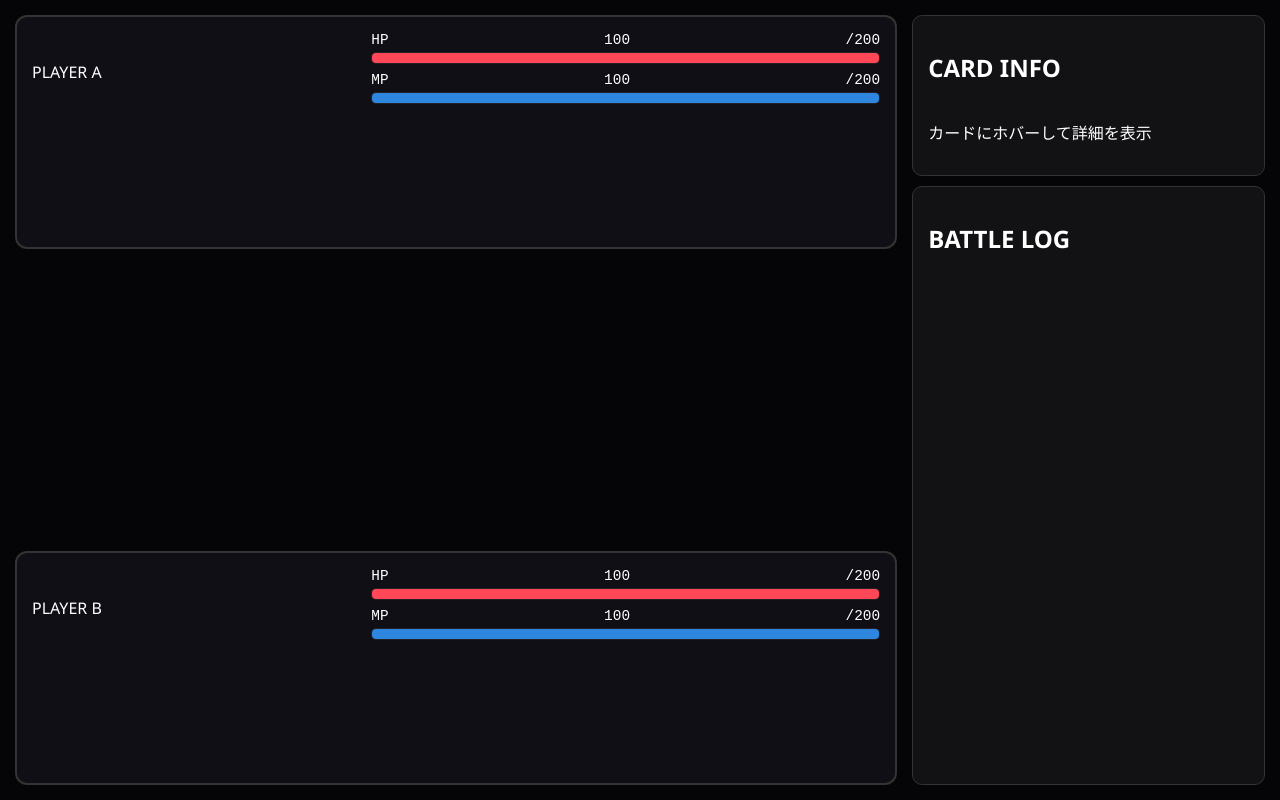
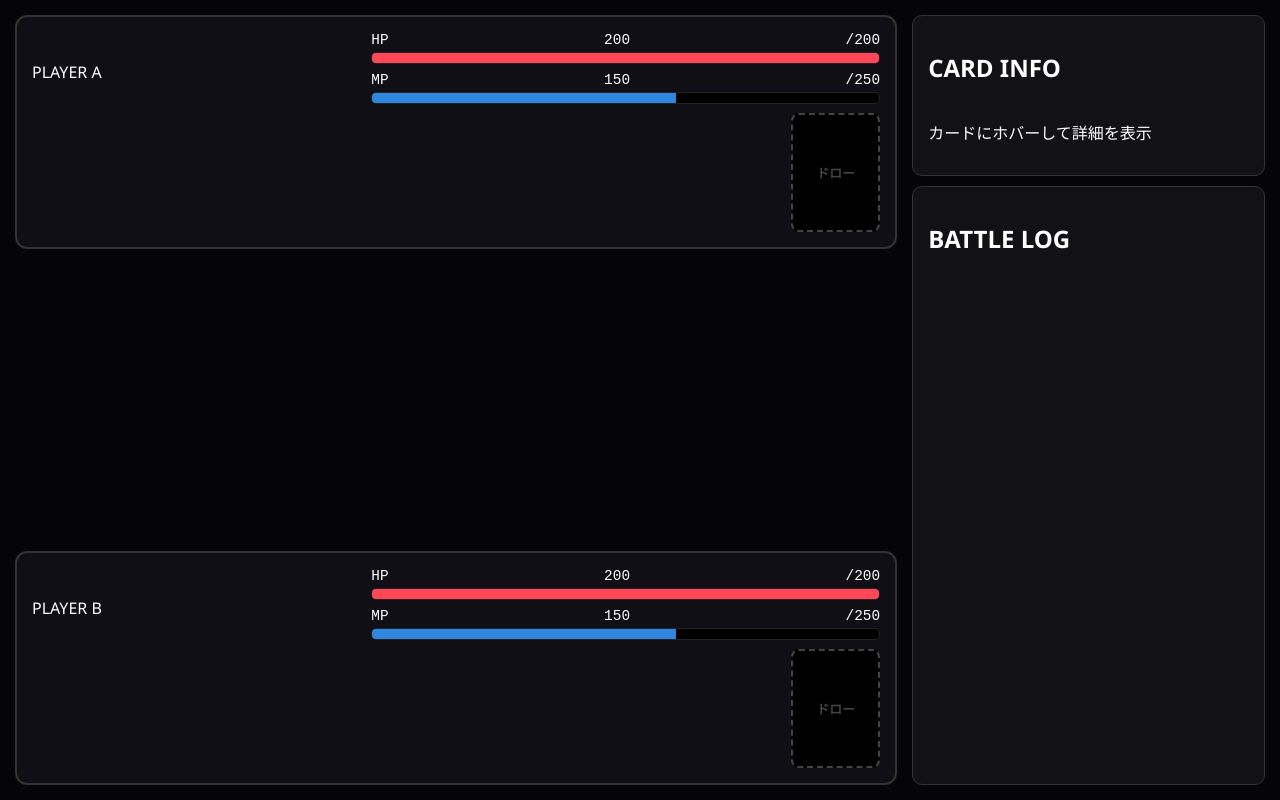
Before and after one commit to RuukRey1412/the-game, a website: page public/index.html in a window 1280 px wide. Drawn offline with nearby package versions, Linux system fonts and the light colour scheme; no server answers.

Commit message:
Update index.html

```diff
--- a/public/index.html
+++ b/public/index.html
@@ -18,30 +18,32 @@
                 <div class="player-header">
                     <span class="player-name">PLAYER A</span>
                     <div class="stats-container">
-                        <div class="gauge-label">HP <span id="p1-hp">100</span>/200</div>
-                        <div class="gauge-bar"><div id="p1-hp-bar" class="gauge-fill hp"></div></div>
-                        <div class="gauge-label">MP <span id="p1-mp">100</span>/200</div>
-                        <div class="gauge-bar"><div id="p1-mp-bar" class="gauge-fill mp"></div></div>
+                        <div class="gauge-label">HP <span id="p1-hp">200</span>/200</div>
+                        <div class="gauge-bar"><div id="p1-hp-bar" class="gauge-fill hp" style="width: 100%;"></div></div>
+                        <div class="gauge-label">MP <span id="p1-mp">150</span>/250</div>
+                        <div class="gauge-bar"><div id="p1-mp-bar" class="gauge-fill mp" style="width: 60%;"></div></div>
                     </div>
                 </div>
                 <div id="p1-hand" class="hand-container"></div>
+                <div id="p1-draw-zone" class="draw-zone" onclick="manualDraw()">ドロー</div>
             </div>
 
             <div id="action-center">
-                <button id="skip-btn" onclick="takeAction()" style="display:none;">なにもしないで終了</button>
+                <button id="skip-btn" onclick="takeAction()" style="display:none;">終了</button>
             </div>
 
             <div id="p2-area" class="player-box">
                 <div class="player-header">
                     <span class="player-name">PLAYER B</span>
                     <div class="stats-container">
-                        <div class="gauge-label">HP <span id="p2-hp">100</span>/200</div>
-                        <div class="gauge-bar"><div id="p2-hp-bar" class="gauge-fill hp"></div></div>
-                        <div class="gauge-label">MP <span id="p2-mp">100</span>/200</div>
-                        <div class="gauge-bar"><div id="p2-mp-bar" class="gauge-fill mp"></div></div>
+                        <div class="gauge-label">HP <span id="p2-hp">200</span>/200</div>
+                        <div class="gauge-bar"><div id="p2-hp-bar" class="gauge-fill hp" style="width: 100%;"></div></div>
+                        <div class="gauge-label">MP <span id="p2-mp">150</span>/250</div>
+                        <div class="gauge-bar"><div id="p2-mp-bar" class="gauge-fill mp" style="width: 60%;"></div></div>
                     </div>
                 </div>
                 <div id="p2-hand" class="hand-container"></div>
+                <div id="p2-draw-zone" class="draw-zone" onclick="manualDraw()">ドロー</div>
             </div>
         </div>
 
@@ -56,6 +58,7 @@
             </div>
         </aside>
     </div>
+
     <script src="/socket.io/socket.io.js"></script>
     <script src="script.js"></script>
 </body>
```
